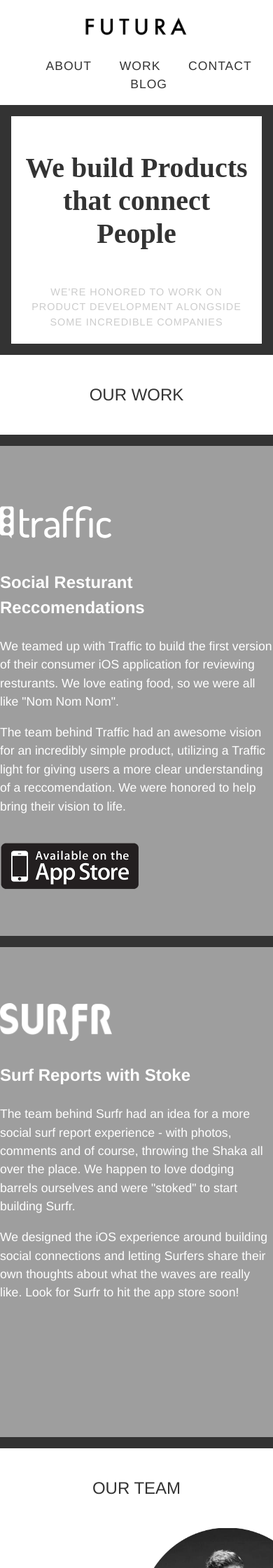
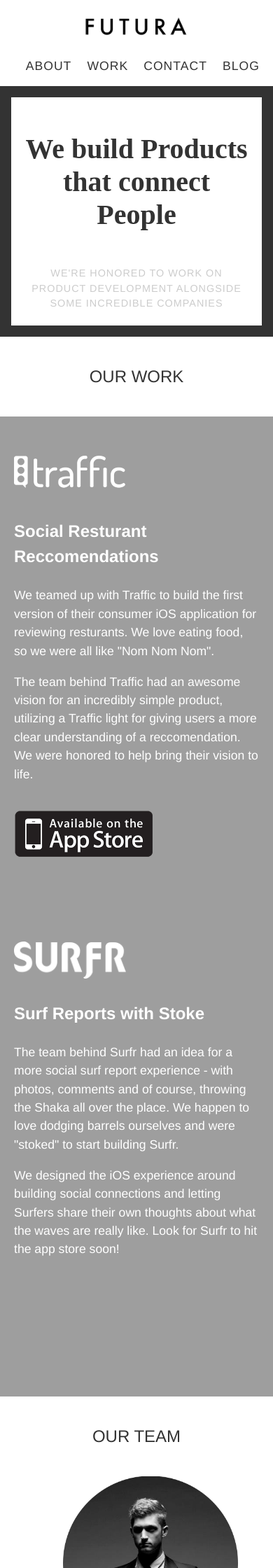
Before and after one commit to FuturaIO/futuraio.github.com, a Jekyll site: the page built from index.html, in a window 390 px wide. Shown: the top 2240 px of the page at 70% size. Built offline with Jekyll 4.4.1, drawn with Linux system fonts in a browser that asks for light colours; Markdown is read by kramdown in place of the engine named in the settings.

Commit message:
horrible css hacking

```diff
--- a/_layouts/default.html
+++ b/_layouts/default.html
@@ -41,7 +41,7 @@
             <a href="mailto:intel@futura.io" class="btn">Email Us</a></br>
             <div class="social"><a href="http://github.com/futuraio"><i class="ss-octocat"></i></a><a href="http://twitter.com/futuraio"><i class="ss-twitter"></i></a></div>
           </div>
-        <script>analytics.track('Loaded the Page');</script>
+        <script type="text/javascript">analytics.track('Loaded the Page', {});</script>
         </footer>
     </body>
 </html>
--- a/assets/css/style.css
+++ b/assets/css/style.css
@@ -179,7 +179,6 @@
 	background: url(/assets/img/traffic_product@2x.jpg) center no-repeat;
 	height: 700px;
 	background-size: cover;
-	border-top: 1em solid #333;
 }
 
 #traffic .tlogo {
@@ -200,8 +199,6 @@
 	background: url(/assets/img/surfr_product2@2x.jpg) center 40% no-repeat;
 	height: 700px;
 	background-size: cover;
-	border-top: 1em solid #333;
-	border-bottom: 1em solid #333;
 }
 
 #surfr .slogo {
@@ -403,6 +400,9 @@
 	header nav {
 		float: none;
 	}
+	nav a {
+		margin-left: 1em;
+	}
 	#about h1 {
 		font-size: 2.5em;
 		margin: 50px 15px;
@@ -412,6 +412,15 @@
 	}
 	#partner_codeschool, #partner_surfr, #partner_traffic, #partner_realthread, #partner_envy {
 		display: none;
+	}
+	#traffic .info, #surfr .info {
+		padding: 50px 20px 0 20px;
+	}
+	.teamMember {
+		padding: 0 20px 20px 20px;
+	}
+	.teamMember img {
+		padding-left: 70px;
 	}
 }
 
@@ -426,4 +435,14 @@
   #partner_surfr, #partner_traffic {
 		display: none;
 	}
+	#traffic .info, #surfr .info {
+		padding: 80px 0 100px 20px;
+	}
+	.teamMember {
+		max-width: 370px;
+		padding: 0 0 15px 60px;
+	}
+	.teamMember img {
+		padding-left: 70px;
+	}
 }
```
